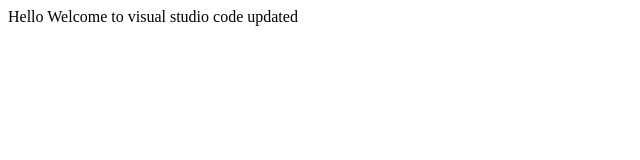
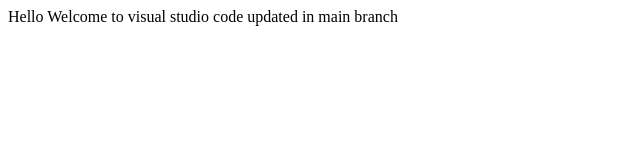
Before and after one commit to msangeetha27/myrepo, a plain HTML site: page index.html in a window 1280 px wide. Shown: the whole page, without its empty margins (0-640 px from the left). Drawn offline with Linux system fonts and the light colour scheme.

Commit message:
changes made in main branch

```diff
--- a/index.html
+++ b/index.html
@@ -1,5 +1,5 @@
 <!doctype html>
 <html>
-    <body>Hello Welcome to visual studio code updated
+    <body>Hello Welcome to visual studio code updated in main branch
     </body>
 </html>
```
